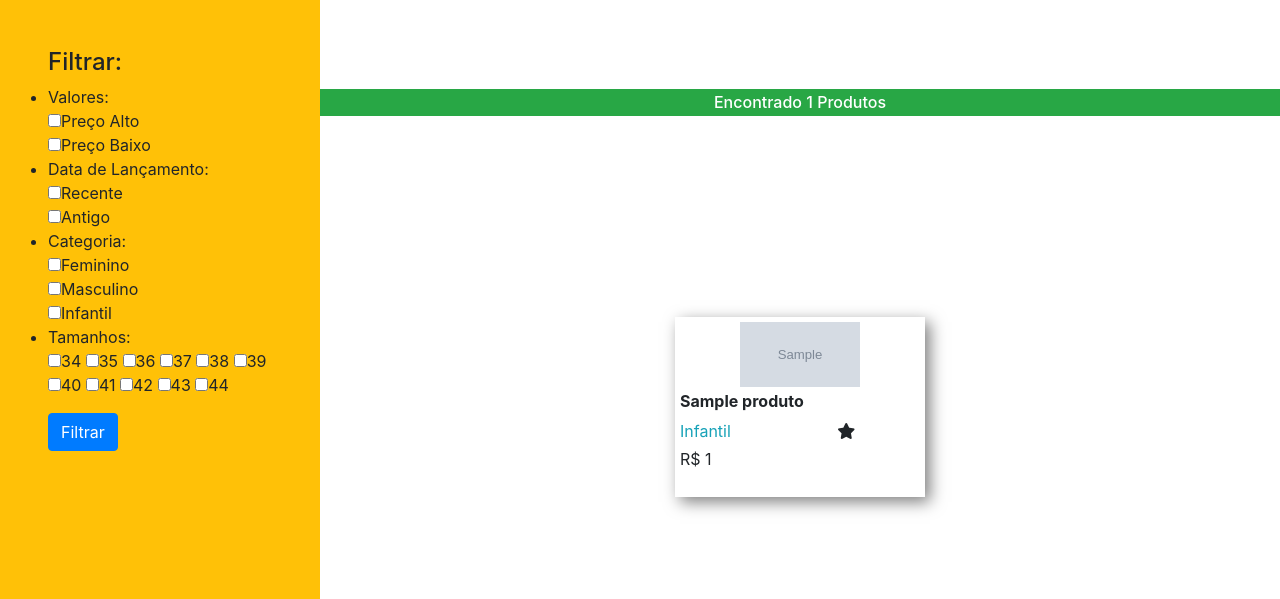
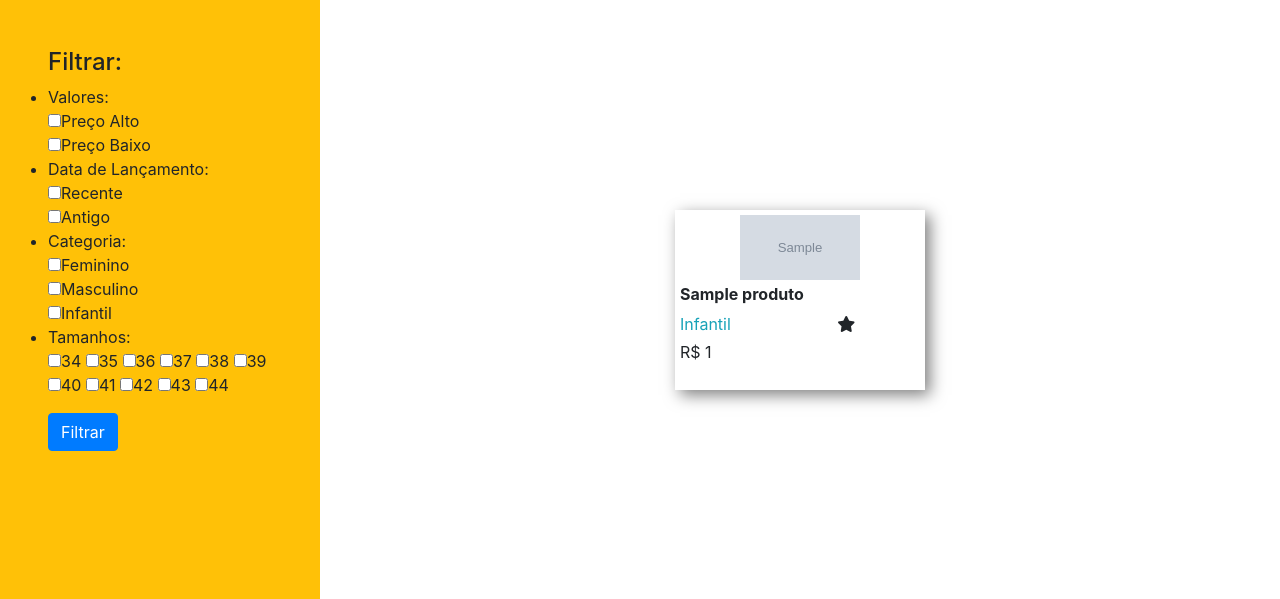
Before and after one commit to IghorDrummond/AeroFusion-E-Commerce, a PHP site: page /pesquisa.php in a window 1280 px wide. Shown: the part 123-722 px from the top of the page. Run offline with PHP 8.4, Linux system fonts and the light colour scheme; data comes from the database, SQL or seed files in the repository; tables that the repository leaves empty hold one stand-in row (values such as "Sample post"); grey boxes marked "Sample" are stand-in pictures; some libraries are stand-ins or nearby versions.

Commit message:
AeroFusion

```diff
--- a/css/style.css
+++ b/css/style.css
@@ -60,6 +60,11 @@
     .sticky-top {
         position: sticky;
         top: 0;
+        z-index: 1;
+    }
+}
+@supports ((position:-webkit-sticky) or (position:sticky)) {
+    .sticky-top {
         z-index: 1;
     }
 }
--- a/script/filtrar.php
+++ b/script/filtrar.php
@@ -21,7 +21,6 @@
 	//----------Funções
 	function catalogaProdutos($Produtos){
 		if(isset($Produtos[0]['Produto'])){
-			echo "<h6 class='text-center w-100 bg-success text-white p-1 sticky-top'>Encontrado ". strval(count($Produtos)) ." Produtos</h6>";
 			foreach ($Produtos as $Indice => $Prod) {
 ?>
 				<div class="produto" onclick="maisDetalhes(<?php echo($Prod['IdProd']) ?>)">
```
